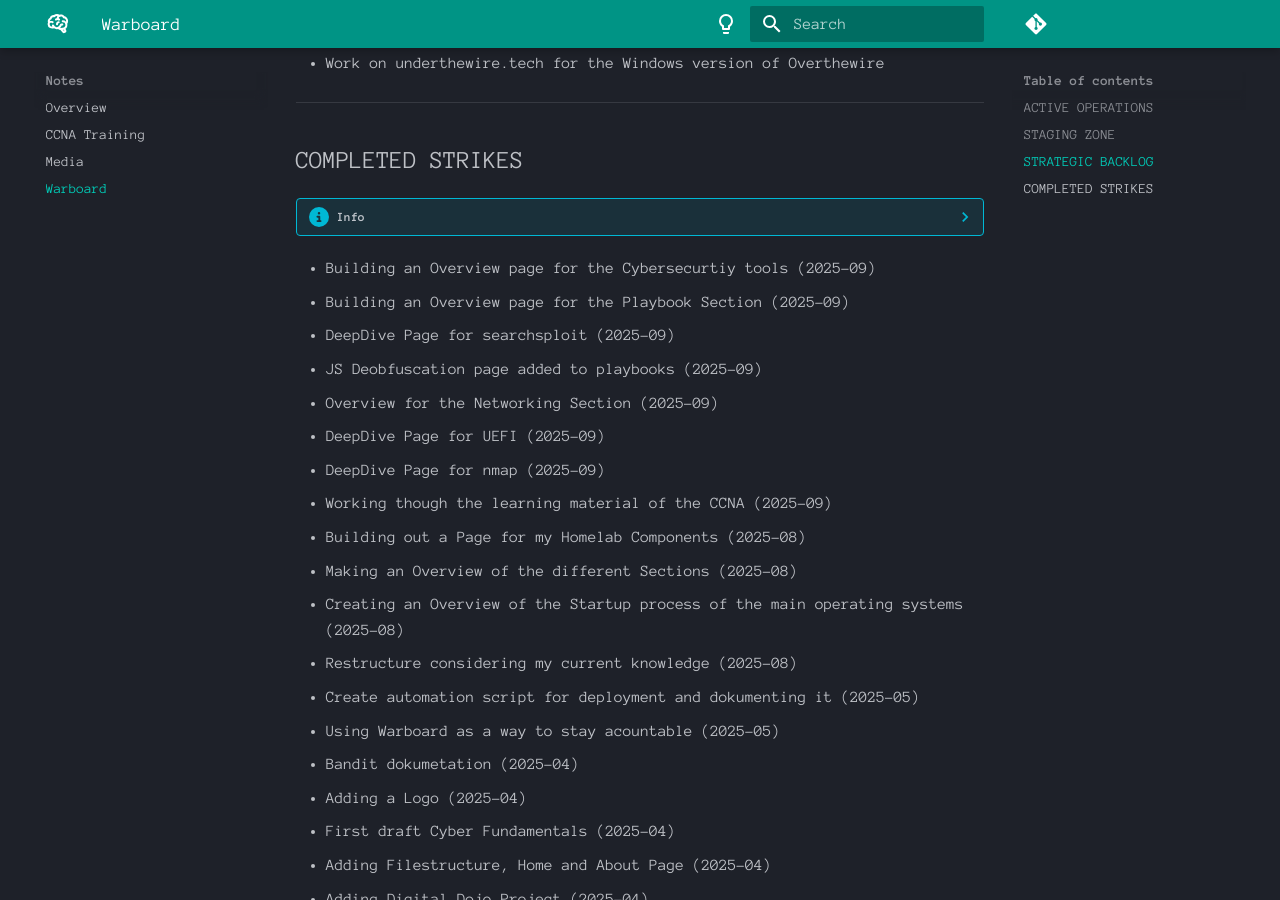
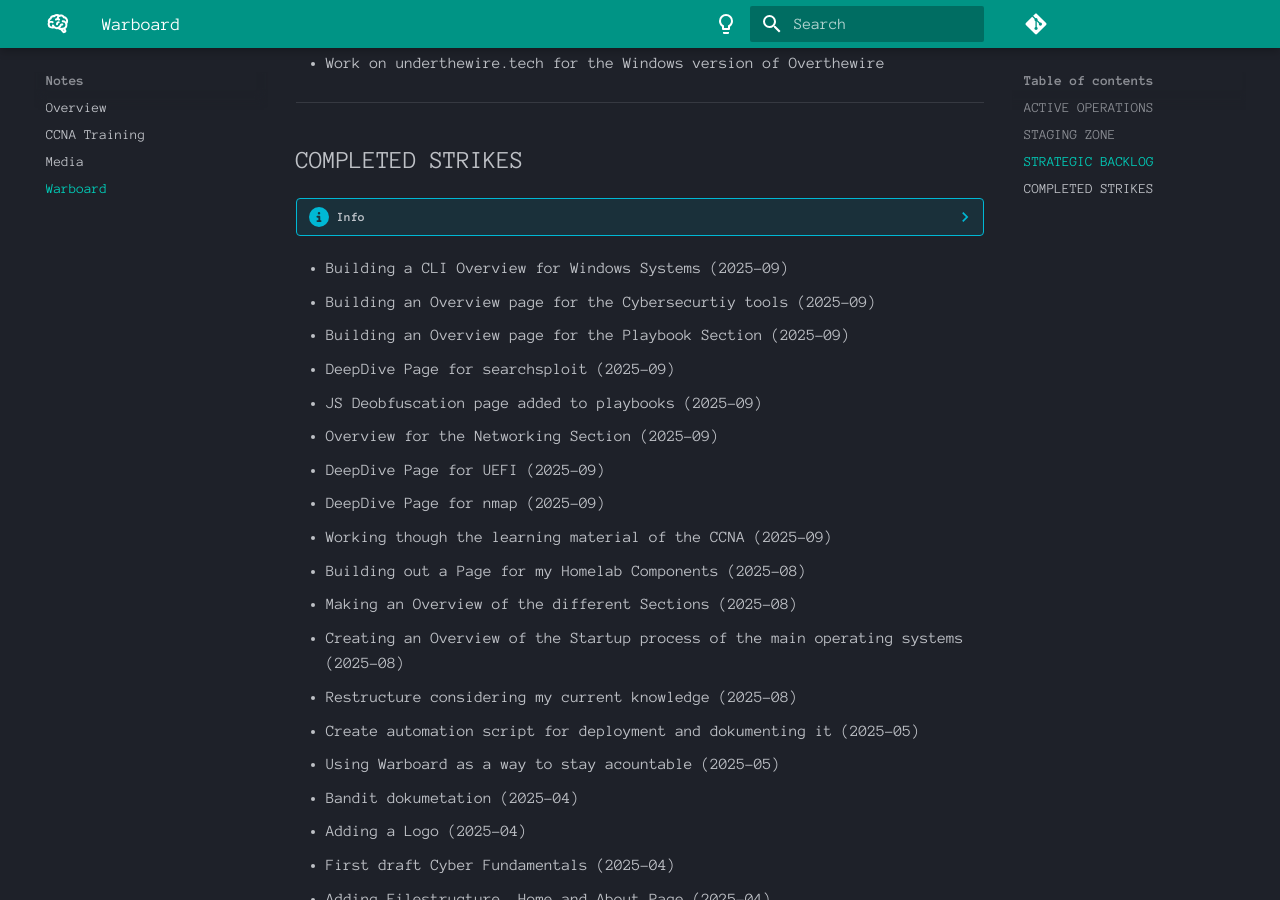
Before and after one commit to Fudomaru/wiki, an MkDocs documentation site: the page built from docs/notes/warboard.md, in a window 1280 px wide and 900 px high, scrolled down 1214 px. Built offline with MkDocs 1.6.1 and Material for MkDocs 9.7.7, drawn with Linux system fonts in a browser that asks for light colours; comment, search, counter and statistics services are not loaded.

Commit message:
Minor changes

```diff
--- a/docs/notes/warboard.md
+++ b/docs/notes/warboard.md
@@ -49,6 +49,7 @@ description: List of my planes for furtur write ups and general project ideas.
 ??? info
     Trying to keep a brief history and show of what the newes pages are.
 
+- Building a CLI Overview for Windows Systems (2025-09)
 - Building an Overview page for the Cybersecurtiy tools (2025-09)
 - Building an Overview page for the Playbook Section (2025-09)
 - DeepDive Page for searchsploit (2025-09)
--- a/mkdocs.yml
+++ b/mkdocs.yml
@@ -70,6 +70,7 @@ nav:
     - Windows:
       - Overview: foundations/windows/overview.md
       - UEFI: foundations/windows/uefi.md
+      - CLI: foundations/windows/cli-magic.md
     - MacOS:
       - Overview: foundations/macos/overview.md
     - Linux:
```
